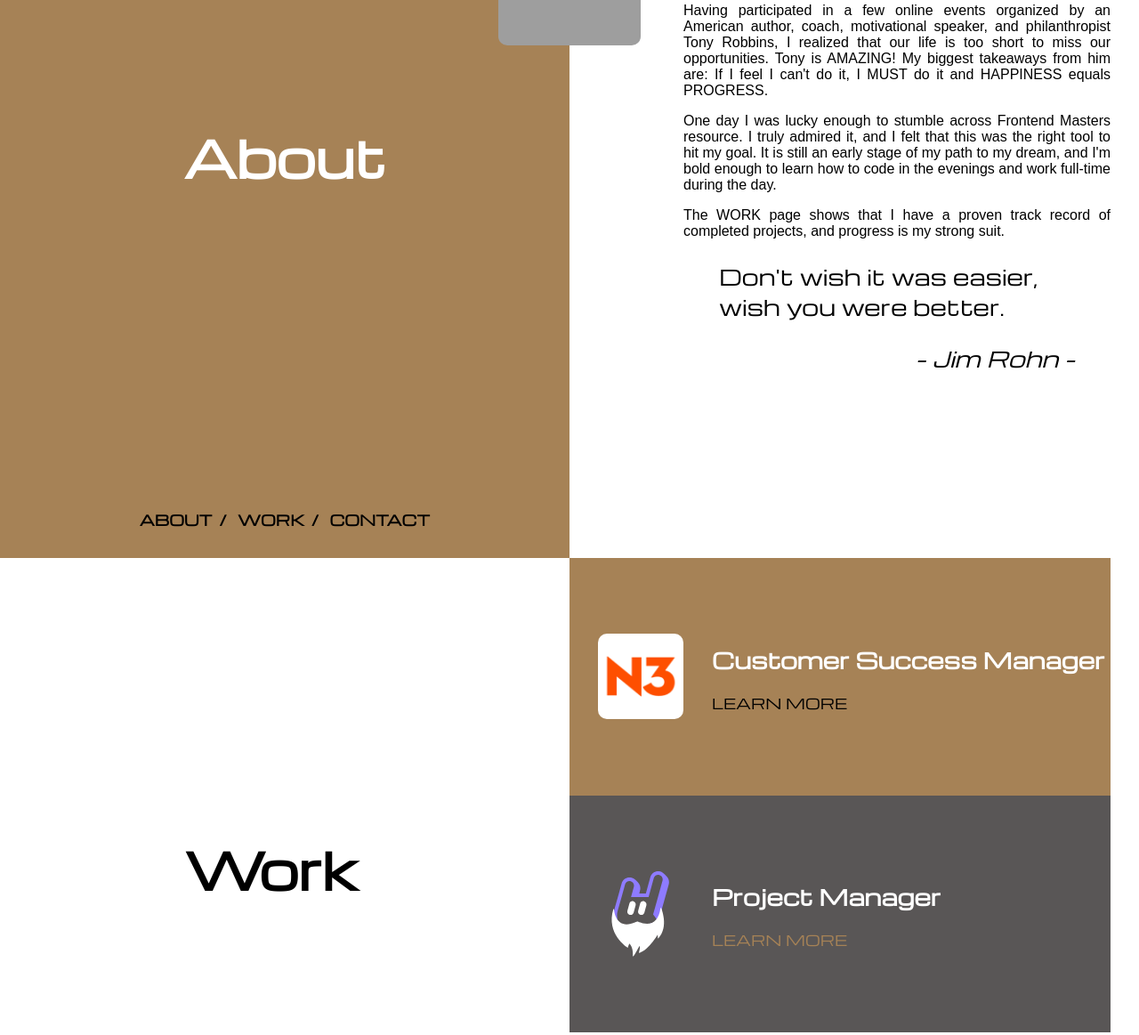
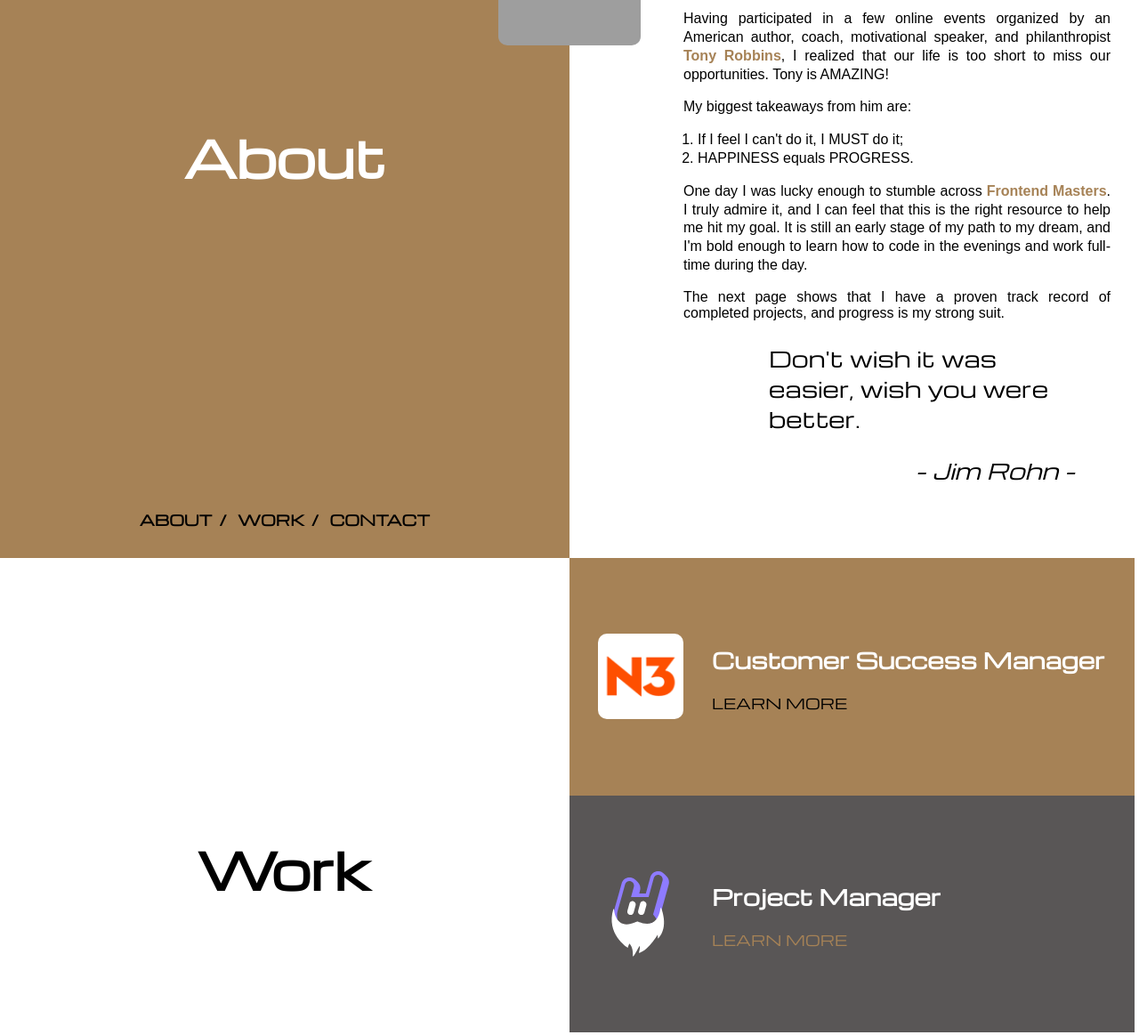
Before and after one commit to stngeo/stngeo.github.io, a plain HTML site: page index.html in a window 1280 px wide. Shown: the part 973-2136 px from the top of the page at 89% size. Drawn offline with nearby package versions, Linux system fonts and the light colour scheme; grey boxes are pictures that could not be loaded.

Commit message:
Web Pade update
- Updated styling of the About page
- added structure and text to one of the flip boxes

```diff
--- a/index.html
+++ b/index.html
@@ -35,9 +35,14 @@
         <div class="right full-height">
             <h2>Web Developer living in London.</h2>
             <p>I've been working in the IT industry for the last five years. Web Development for me has always been something tempting and seemed unobtainable when I seriously thought about it. </p>
-            <p>Having participated in a few online events organized by an American author, coach, motivational speaker, and philanthropist Tony Robbins, I realized that our life is too short to miss our opportunities. Tony is AMAZING! My biggest takeaways from him are: If I feel I can't do it, I MUST do it and HAPPINESS equals PROGRESS.</p>
-            <p>One day I was lucky enough to stumble across Frontend Masters resource. I truly admired it, and I felt that this was the right tool to hit my goal. It is still an early stage of my path to my dream, and I'm bold enough to learn how to code in the evenings and work full-time during the day. </p>
-            <p>The WORK page shows that I have a proven track record of completed projects, and progress is my strong suit.</p>
+            <p>Having participated in a few online events organized by an American author, coach, motivational speaker, and philanthropist <a href="https://www.tonyrobbins.com/" class="external" target="_blank">Tony Robbins</a>, I realized that our life is too short to miss our opportunities. Tony is AMAZING!</p>
+            <p>My biggest takeaways from him are:</p>
+            <ol>
+                <li>If I feel I can't do it, I MUST do it;</li>
+                <li>HAPPINESS equals PROGRESS.</li>
+            </ol>
+            <p>One day I was lucky enough to stumble across <a href="https://frontendmasters.com/dashboard/" class="external" target="_blank">Frontend Masters</a>. I truly admire it, and I can feel that this is the right resource to help me hit my goal. It is still an early stage of my path to my dream, and I'm bold enough to learn how to code in the evenings and work full-time during the day. </p>
+            <p>The next page shows that I have a proven track record of completed projects, and progress is my strong suit.</p>
             <blockquote>
                 <p>Don't wish it was easier, wish you were better.</p>
                 <cite>- Jim Rohn -</cite>
@@ -67,7 +72,21 @@
                     <img class="logo-company" src="img/n3.png">
                 </div>
                 <div class="flip-box-back">
-                  <h2>Back Side</h2>
+                    <div class="details">
+                        <div class="company">
+                            <h2>N3</h2>
+                            <p>02/2020 - Present</p>
+                        </div>
+                        <div class="results">
+                            <h2>Deliverables</h2>
+                            <ul>
+                                <li>Driving Microsoft Azure usage with a focus on customer’s business and tech needs.</li>
+                                <li>Creating and closing new sales opportunities (Upsell and Cross-Sell)</li>
+                                <li>Managing 70+ customers simultaneously (Scale, Top-customers)</li>
+                                <li>Operating as One Microsoft by engaging workload experts to drive positive business outcomes</li>
+                            </ul>
+                        </div>
+                    </div>
                 </div>
               </div>
             </div>
--- a/styles.css
+++ b/styles.css
@@ -6,6 +6,7 @@
 *, *:before, *:after {
     box-sizing: inherit;
 }
+
 body {
     font-family: sans-serif, Verdana;
     margin: 0;
@@ -125,7 +126,7 @@
     display: flex;
     flex-direction: column;
     padding: 0;
-    margin: 2rem;
+    margin: 0.3rem;
 }
 .two a:link,
 .two a:visited {
@@ -151,6 +152,10 @@
 .pagetwo .right {
     position: relative;
 }
+.pagetwo p:not(:last-of-type),
+ol {
+    line-height: 1.3rem;
+}
 .pagetwo blockquote {
     text-align: right;
     font-size: 1.5rem;
@@ -173,8 +178,23 @@
     clear: both;
 }
 .pagetwo h2,
-.pagetwo p {
+.pagetwo p,
+.pagetwo ol,
+.pagetwo blockquote {
     margin-left: 6rem;
+}
+.pagetwo ol {
+    padding-left: 1rem;
+}
+.pagetwo .external:link,
+.pagetwo .external:visited {
+    font-weight: bold;
+    text-decoration: none;
+    color: #A68256;
+}
+.pagetwo .external:hover {
+    text-decoration: underline;
+    color: #A68256;
 }
 .pagefour .left {
     background-color: #595656;
@@ -313,3 +333,28 @@
 .second p {
     color: #A68256;
 }
+.details {
+    margin: auto;
+    padding: 0 2rem;
+    width: 100%;
+    height: 100%;
+    display: flex;
+    flex-flow: row nowrap;
+    justify-content: center;
+    align-items: flex-start;
+}
+.details h2 {
+    border-bottom: 2px solid #A68256;
+    padding: 0 0 0.5rem 0;
+}
+.details .company {
+    flex-basis: 30%;
+}
+.details .results {
+    flex-basis: 70%;
+    text-align: justify;
+}
+.results ul {
+    margin: 0;
+    padding: 0;
+}
```
